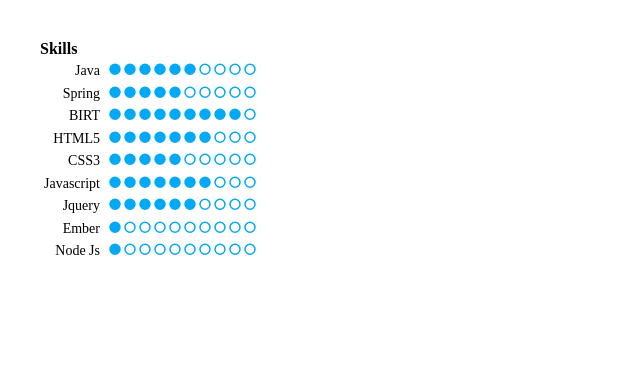
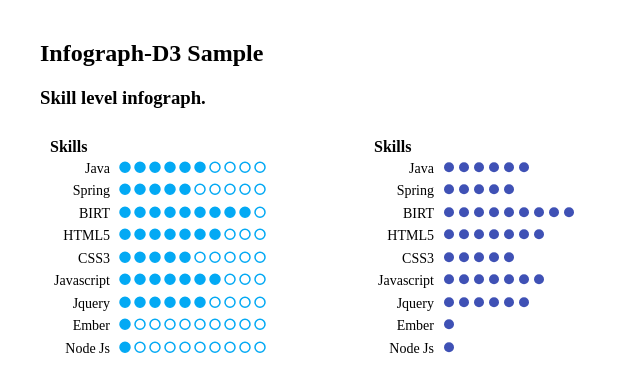
Before and after one commit to kedarkrishnan/infograph-D3, a plain HTML site: page index.html in a window 1280 px wide. Shown: the whole page, without its empty margins (0-640 px from the left). Drawn offline with Linux system fonts and the light colour scheme.

Commit message:
Added sample

```diff
--- a/index.html
+++ b/index.html
@@ -12,14 +12,28 @@
 		h4{
 			padding: 0px;
 			margin: 0px;
+			width:200px;
+		}
+		.card{
+			display: inline-block;
+			position: relative;
+			width: 300px;
+			margin: 10px;
 		}
 	</style>
 </head>
 <body>
-	<div>
+	<h2>Infograph-D3 Sample</h2>
+	<h3>Skill level infograph.</h3>
+	<div class="card">
 		<h4>Skills</h4>
-		<div id="skills">
-		</div>
+		<span id="skills">
+		</span>
+	</div>
+	<div class="card">
+		<h4>Skills</h4>
+		<span id="skills1">
+		</span>
 	</div>
 	<script>
 	skillsData =[{
@@ -60,7 +74,8 @@
 			}];
 
 
-	infoGraph.skillLevel.draw("skills",skillsData)
+	infoGraph.skillLevel.draw("skills",skillsData);
+	infoGraph.skillLevel.showMax(false).bubleColor("#3F51B5").draw("skills1",skillsData)
 	</script>
 </body>
 </html>
```
Also changed, not shown: images/infograph-D3-SkillLevel.png.
